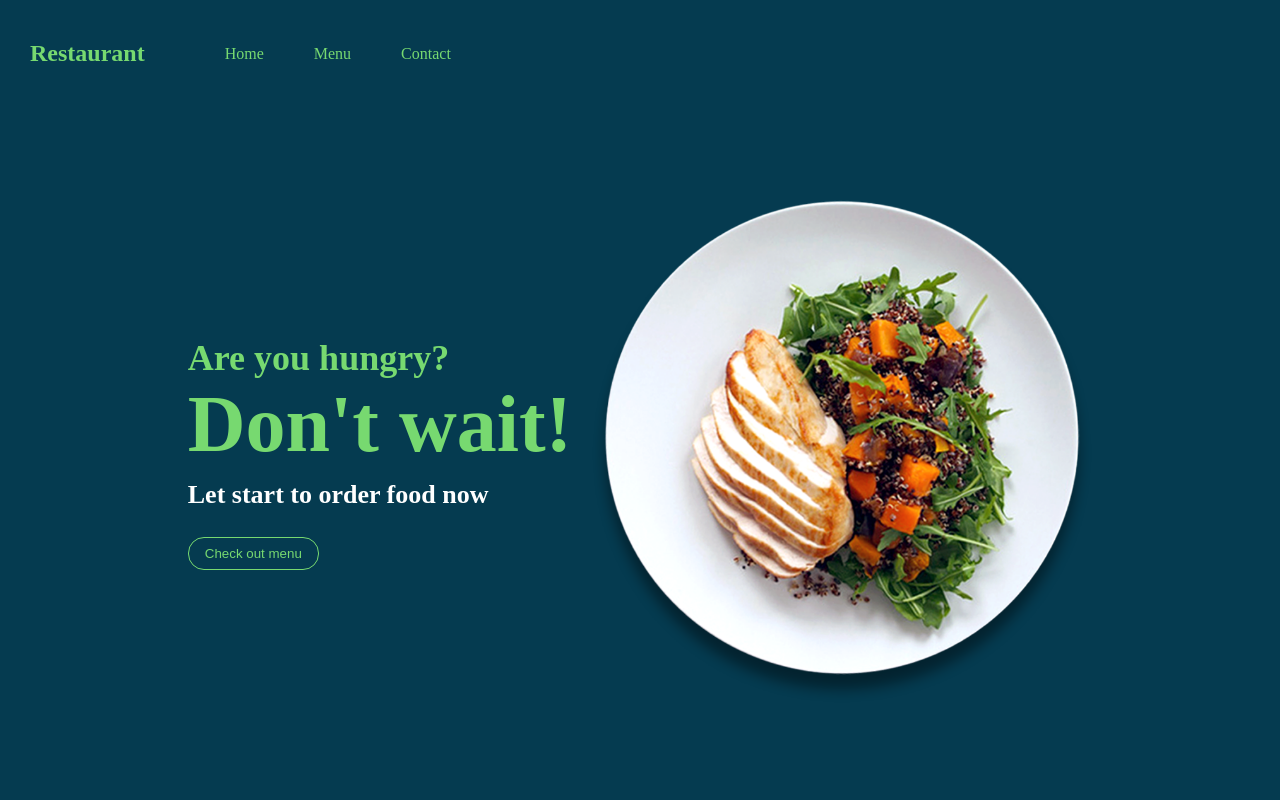
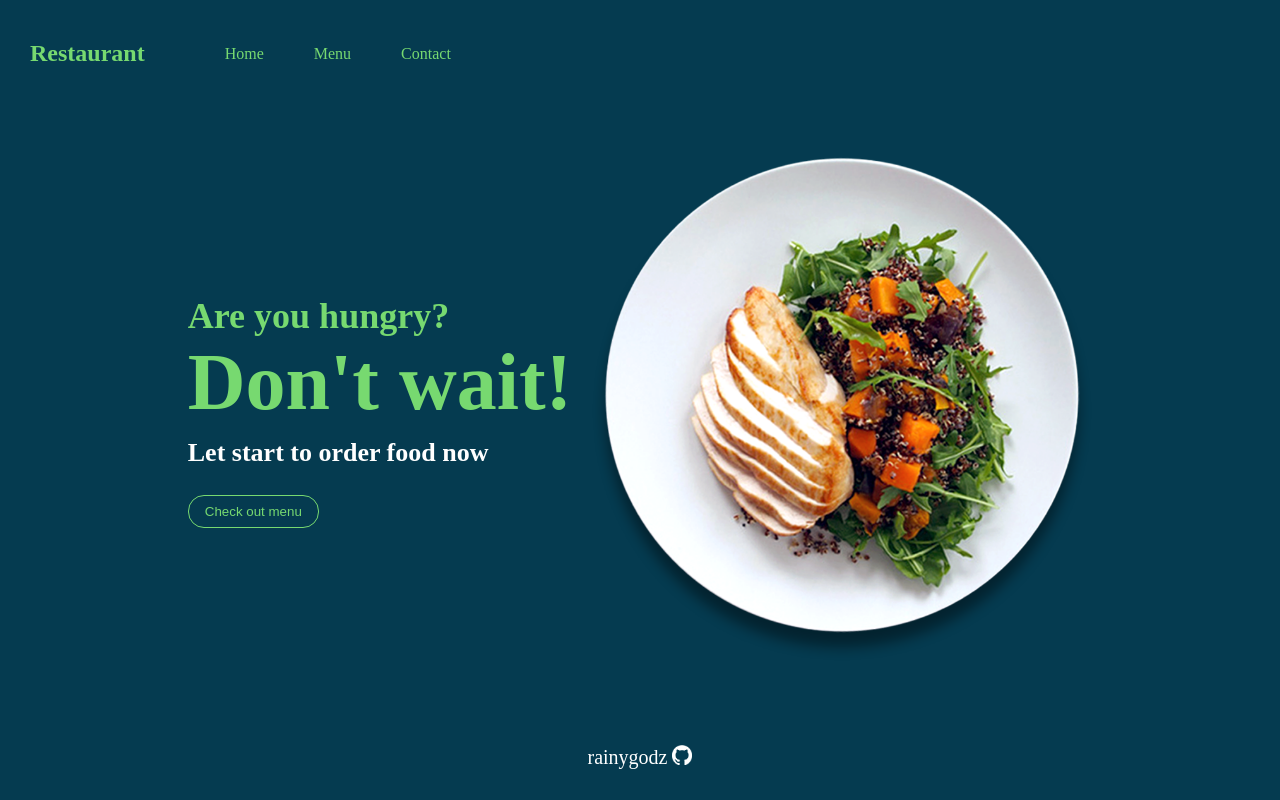
Before and after one commit to rainygodz/restaurant-page, a website built with webpack: page dist/index.html in a window 1280 px wide. Built offline with nearby package versions, Linux system fonts and the light colour scheme; a web font is replaced by a local one.

Commit message:
feat: complete createFooter function in home.js module

```diff
--- a/src/home.js
+++ b/src/home.js
@@ -86,12 +86,42 @@ function createMain() {
 }
 
 
+function createFooter() {
+  const footer = document.createElement("footer");
+
+  const author = document.createElement("div");
+  author.classList.add("author");
+  author.textContent = "rainygodz";
+
+  footer.appendChild(author);
+
+  const githubIcon = document.createElement("div");
+  githubIcon.classList.add("github-icon");
+
+  const a = document.createElement("a");
+  a["href"] = "https://github.com/rainygodz";
+  a["target"] = "_blank";
+
+  const img = document.createElement("img");
+  img["src"] = "./images/github-mark-white.png";
+  a.appendChild(img);
+
+  githubIcon.appendChild(a);
+
+  footer.appendChild(githubIcon);
+
+
+  content.appendChild(footer);
+}
+
+
 export default function createHomePage() {
   createHeader();
   createMain();
+  createFooter();
 }
 
 export {
   createHeader,
-  createMain
+  createFooter
 }
```
Also changed, not shown: dist/index.html, dist/main.js.
